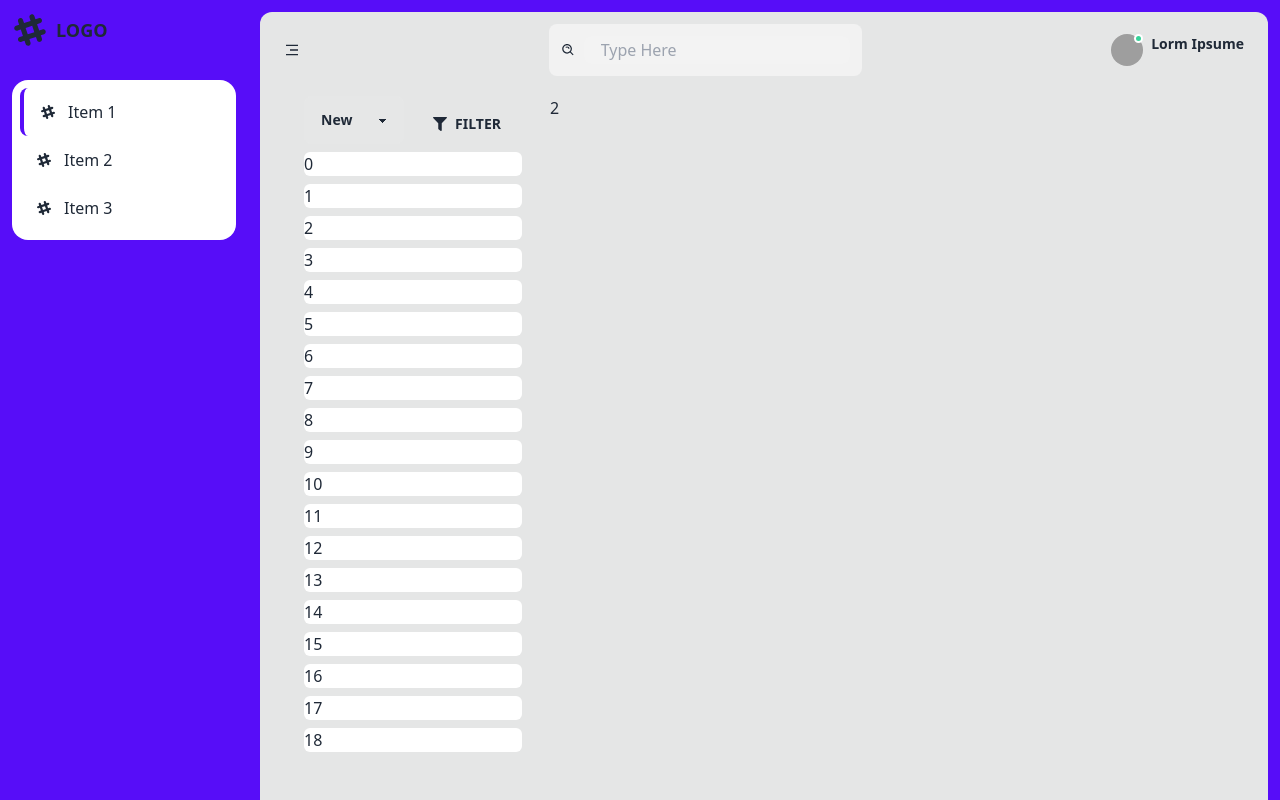
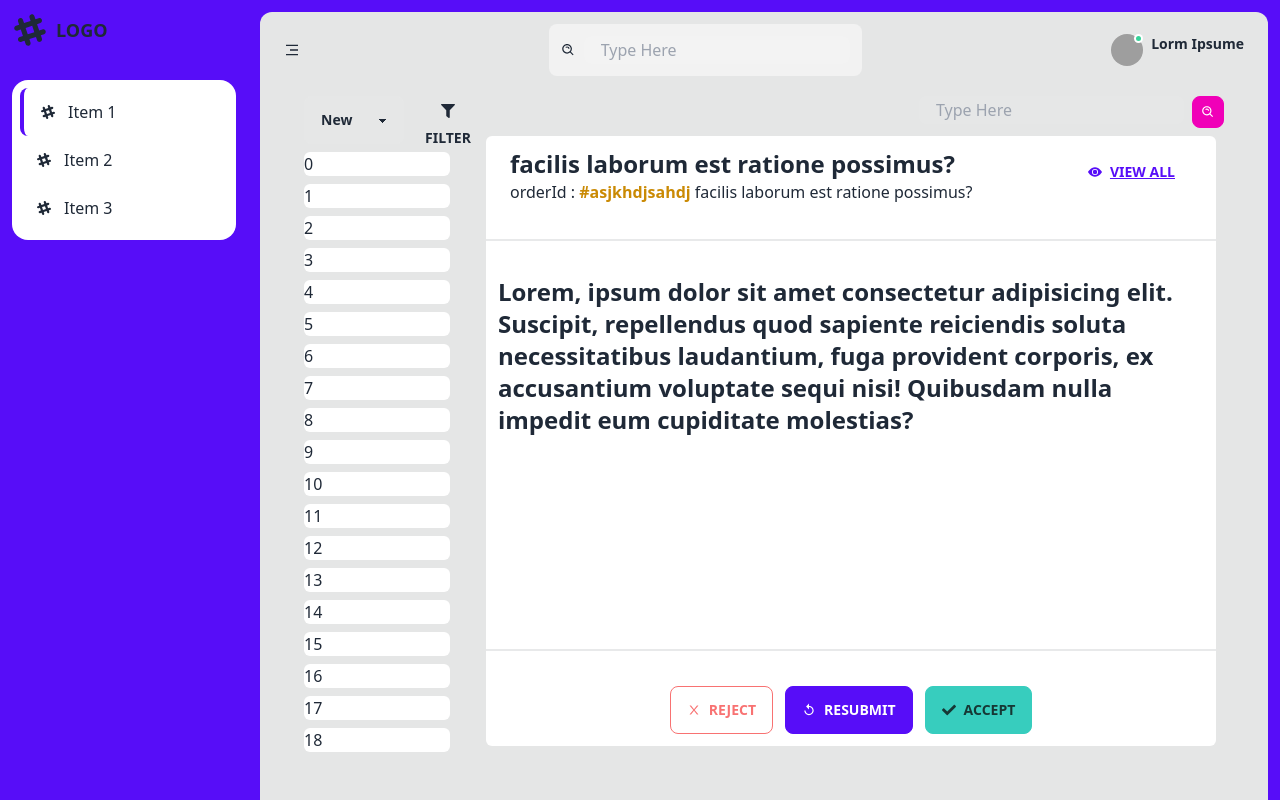
Before and after one commit to mahmoudabdelaziz1993/dashboard-clone-app, a React (Create React App) app: page / in a window 1280 px wide. Built offline with nearby package versions, Linux system fonts and the light colour scheme; grey boxes are pictures that could not be loaded.

Commit message:
Style: right side panel preview UI

```diff
--- /dev/null
+++ b/src/components/ItemPreview.jsx
@@ -0,0 +1,46 @@
+import React from 'react'
+import { BsFillEyeFill } from "react-icons/bs";
+import { AiOutlineClose } from 'react-icons/ai'
+import { MdReplay } from 'react-icons/md'
+import { FaCheck } from "react-icons/fa";
+
+
+const ItemPreview = () => {
+    return (
+        <div className="flex flex-col flex-grow m-2 rounded-md bg-base-100">
+            <div className="flex flex-wrap justify-between w-full px-6 py-3">
+                <div className="flex flex-col ">
+                    <h3 className="min-w-[200px] text-2xl font-semibold ">
+                        {" "}
+                        facilis laborum est ratione possimus?
+                    </h3>
+                    <div className="inline-flex gap-2"></div>
+                    <p className="text-base-content">
+                        orderId : <strong className="text-yellow-600">#asjkhdjsahdj</strong> {"   "}
+                        facilis laborum est ratione possimus?
+                    </p>
+                </div>
+
+                <a href="!#" className="gap-2 btn btn-link">
+                    <BsFillEyeFill /> View All
+                </a>
+            </div>
+            <div className="divider"></div>
+            <div className="flex-grow">
+                <p className="w-full p-3 text-2xl font-semibold">
+                    Lorem, ipsum dolor sit amet consectetur adipisicing elit. Suscipit, repellendus quod sapiente reiciendis soluta necessitatibus laudantium, fuga provident corporis, ex accusantium voluptate sequi nisi! Quibusdam nulla impedit eum cupiditate molestias?
+                </p>
+            </div>
+            <div className="divider"></div>
+            <div className="flex flex-wrap justify-center gap-3 p-3">
+                <button className="gap-2 btn btn-outline btn-error "><AiOutlineClose />Reject</button>
+                <button className="gap-2 btn btn-primary"><MdReplay />Resubmit</button>
+                <button className="gap-2 btn btn-accent"> <FaCheck />accept</button>
+            </div>
+
+
+        </div>
+    )
+}
+
+export default ItemPreview
--- a/src/components/Nav.js
+++ b/src/components/Nav.jsx
@@ -35,10 +35,18 @@ export const Nav = () => {
               </a>
             </li>
             <li>
-              <a href="!#">Submenu 2</a>
+              <a href="!#">
+                {" "}
+                <FaSlackHash />
+                Submenu 2
+              </a>
             </li>
             <li>
-              <a href="!#">Submenu 3</a>
+              <a href="!#">
+                {" "}
+                <FaSlackHash />
+                Submenu 3
+              </a>
             </li>
           </ul>
         </li>
--- a/src/components/PreviewPanel.js
+++ b/src/components/PreviewPanel.jsx
@@ -1,9 +1,10 @@
 import React from "react";
 import { RiMenu3Line } from "react-icons/ri";
 import Avatar from "./Avatar";
-import Search from "./Search";
+import Search from "./Search.jsx";
 import { FaFilter } from "react-icons/fa";
-
+import SearchV2 from "./SearchV2";
+import ItemPreview from "./ItemPreview";
 const PreviewPanel = () => {
   return (
     <div className="w-full h-full px-1 pt-3 md:px-6 rounded-t-xl artboard bg-base-300">
@@ -13,7 +14,7 @@ const PreviewPanel = () => {
         <Avatar />
       </div>
       <div className="flex w-full h-[90%] gap-3 p-3">
-        <div className="flex flex-col w-[25%]  rounded-lg p-2">
+        <div className="flex flex-col p-2 rounded-lg">
           <div className="flex justify-between w-full">
             <select
               defaultValue={1}
@@ -40,6 +41,7 @@ const PreviewPanel = () => {
               </ul>
             </div>
           </div>
+
           <div className="flex flex-col flex-grow gap-2 overflow-y-auto">
             {new Array(25).fill({ name: null }).map((item, i) => (
               <div key={i} className="rounded-md bg-base-100 hover:bg-base-200">
@@ -48,7 +50,12 @@ const PreviewPanel = () => {
             ))}
           </div>
         </div>
-        <div className="flex-grow p-2 rounded-lg ">2</div>
+        <div className="flex flex-col flex-grow p-2 rounded-lg">
+          <div className="flex flex-row-reverse">
+            <SearchV2 />
+          </div>
+          <ItemPreview />
+        </div>
       </div>
     </div>
   );
--- /dev/null
+++ b/src/components/SearchV2.jsx
@@ -0,0 +1,19 @@
+import React from 'react'
+import { BiSearchAlt } from "react-icons/bi";
+
+const SearchV2 = () => {
+    return (
+        <div className="inline-flex gap-2">
+            <input
+                type="text"
+                placeholder="Type Here"
+                className="w-full max-w-xs h-7 input input-ghost"
+            />
+            <button className="btn-square btn btn-secondary btn-sm">
+                <BiSearchAlt />
+            </button>
+        </div>
+    )
+}
+
+export default SearchV2
```
Also changed, not shown: src/components/Avatar.jsx (renamed from src/components/Avatar.js), src/components/Search.jsx (renamed from src/components/Search.js).
